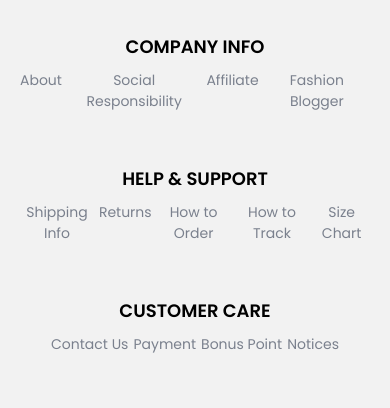
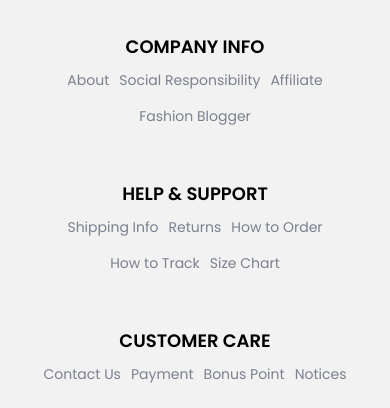
Before and after one commit to Mohammed-Rifaque/Dummy-Json-Api, a React (Create React App) app: page / in a window 390 px wide. Shown: the part 434-842 px from the top of the page. Built offline with nearby package versions, Linux system fonts and the light colour scheme; no server answers.

Commit message:
fixes ui

```diff
--- a/src/components/common/Footer/style.css
+++ b/src/components/common/Footer/style.css
@@ -210,7 +210,7 @@
   }
 
   .payment-type ul li {
-    width: 5%;
+    width: 10%;
     margin: unset;
     padding: 3px;
   }
@@ -257,8 +257,9 @@
   .customer-care ul {
     display: flex;
     flex-direction: row;
-    gap: 5px;
+    gap: 10px;
     justify-content: center;
+    flex-wrap: wrap;
   }
 
   .like-button-container {
```
